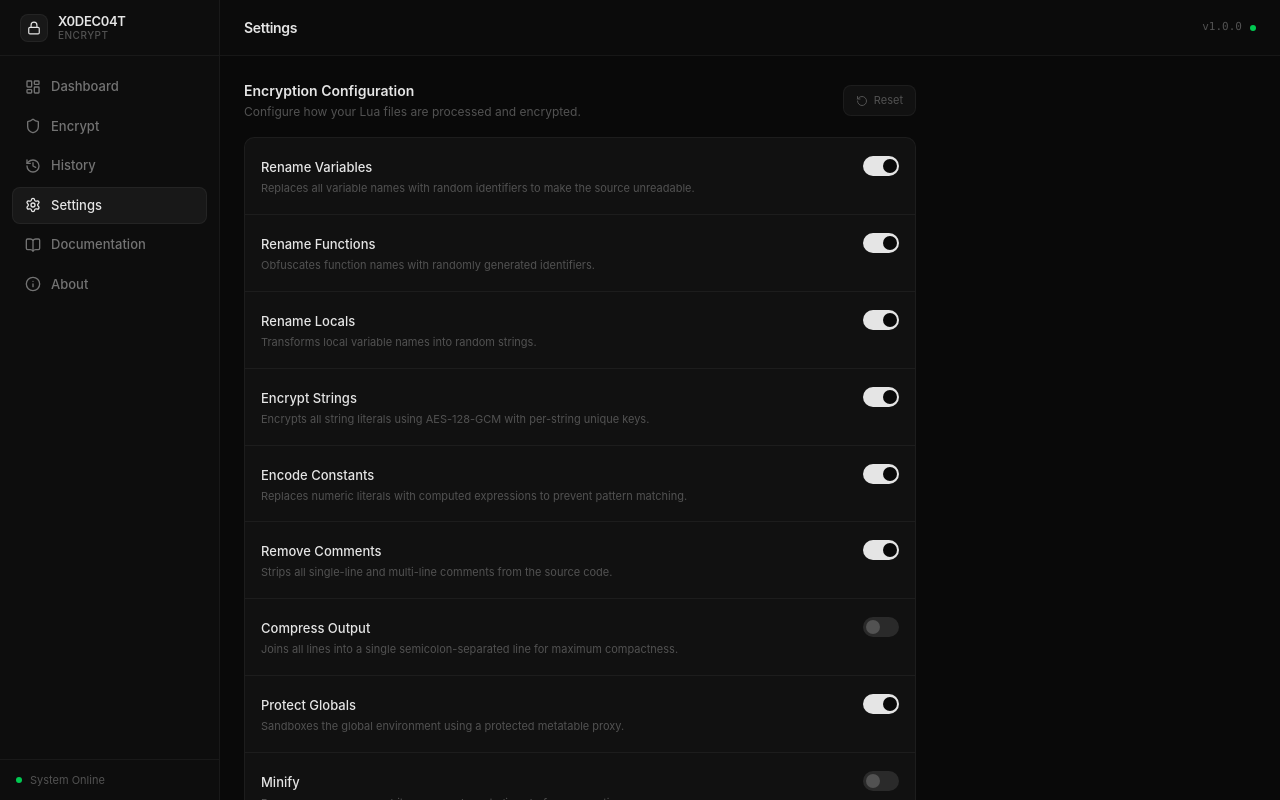
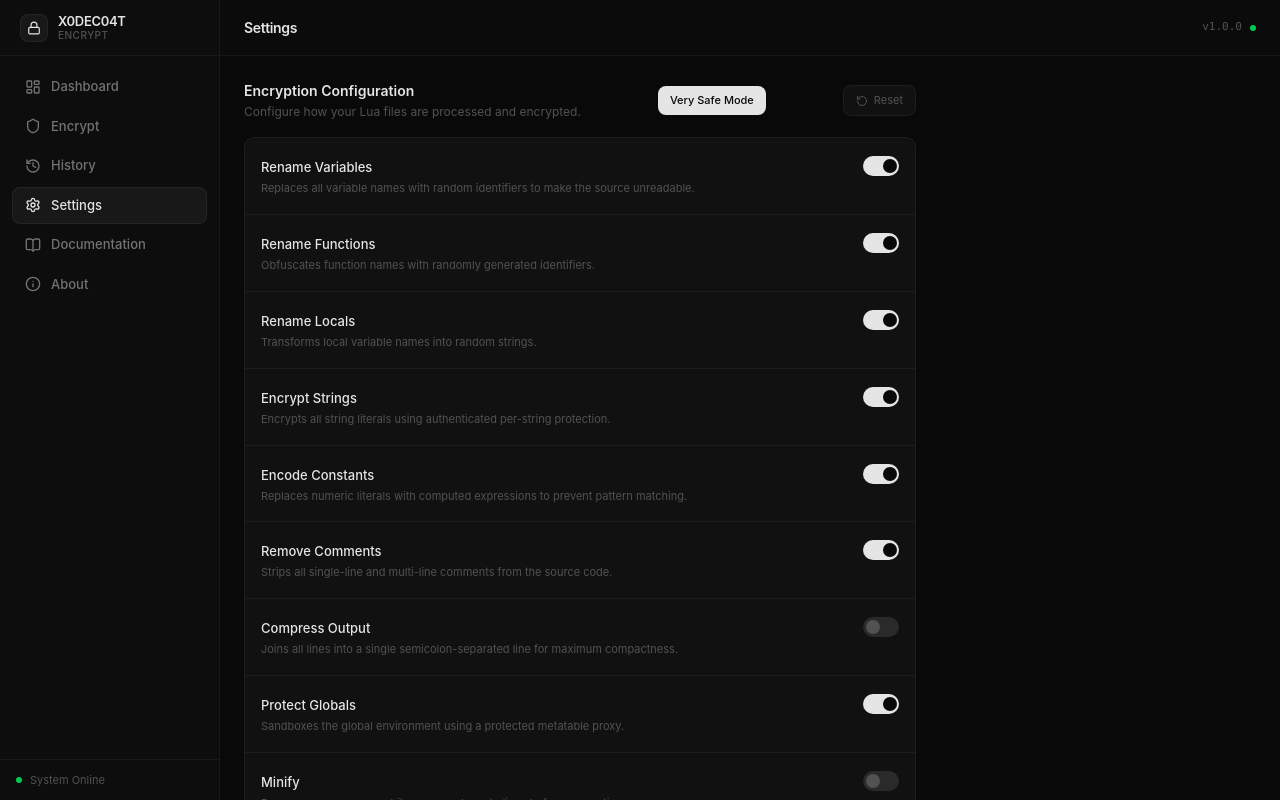
Before and after one commit to voixera/X0DEC04Tenc, a Next.js app: page / in a window 1280 px wide. Both pictures are taken after a click on the button "Settings". Shown: the top 800 px of the page. Built offline with nearby package versions, Linux system fonts and the light colour scheme; no server answers; the database is empty; a web font is replaced by a local one.

Commit message:
Add very safe encryption preset

```diff
--- a/src/components/pages/encrypt-page.tsx
+++ b/src/components/pages/encrypt-page.tsx
@@ -35,13 +35,13 @@ function SettingsPanel() {
     { key: "renameVariable", label: "Rename Variables", description: "Obfuscate variable names" },
     { key: "renameFunction", label: "Rename Functions", description: "Obfuscate function names" },
     { key: "renameLocal", label: "Rename Locals", description: "Obfuscate local identifiers" },
-    { key: "encryptString", label: "Encrypt Strings", description: "AES encrypt string literals" },
+    { key: "encryptString", label: "Encrypt Strings", description: "Authenticated protection for string literals" },
     { key: "encodeConstant", label: "Encode Constants", description: "Obfuscate numeric constants" },
     { key: "removeComments", label: "Remove Comments", description: "Strip all comments" },
     { key: "compressOutput", label: "Compress Output", description: "Single-line output" },
     { key: "protectGlobal", label: "Protect Globals", description: "Sandbox global environment" },
     { key: "minify", label: "Minify", description: "Remove whitespace" },
-    { key: "layeredEncryption", label: "Layered Encryption", description: "Base64 + loader wrap" },
+    { key: "layeredEncryption", label: "Layered Encryption", description: "Extra wrapping layer; keep off for safest runtime" },
   ];
 
   return (
--- a/src/components/pages/settings-page.tsx
+++ b/src/components/pages/settings-page.tsx
@@ -36,7 +36,7 @@ const settingsMeta: {
     key: "encryptString",
     label: "Encrypt Strings",
     description:
-      "Encrypts all string literals using AES-128-GCM with per-string unique keys.",
+      "Encrypts all string literals using authenticated per-string protection.",
     type: "toggle",
   },
   {
@@ -101,6 +101,27 @@ export default function SettingsPage() {
   const { settings, updateSettings, resetSettings } = useEncryptStore();
   const { addNotification } = useNotificationStore();
 
+  const applyVerySafePreset = () => {
+    updateSettings({
+      renameVariable: true,
+      renameFunction: true,
+      renameLocal: true,
+      encryptString: true,
+      encodeConstant: true,
+      removeComments: true,
+      compressOutput: false,
+      protectGlobal: false,
+      minify: false,
+      layeredEncryption: false,
+    });
+    addNotification({
+      id: generateId(),
+      type: "success",
+      title: "Very Safe Mode",
+      message: "Applied a conservative preset focused on runtime stability",
+    });
+  };
+
   const handleReset = () => {
     resetSettings();
     addNotification({
@@ -122,6 +143,12 @@ export default function SettingsPage() {
             Configure how your Lua files are processed and encrypted.
           </p>
         </div>
+        <button
+          onClick={applyVerySafePreset}
+          className="flex items-center gap-1.5 px-3 py-1.5 rounded-lg bg-[#e5e5e5] text-[#090909] text-[11px] font-medium hover:bg-[#d4d4d4] transition-all duration-120"
+        >
+          Very Safe Mode
+        </button>
         <button
           onClick={handleReset}
           className="flex items-center gap-1.5 px-3 py-1.5 rounded-lg bg-[#111111] border border-[var(--color-border)] text-[11px] text-[#525252] hover:text-[#a3a3a3] transition-all duration-120"
```
